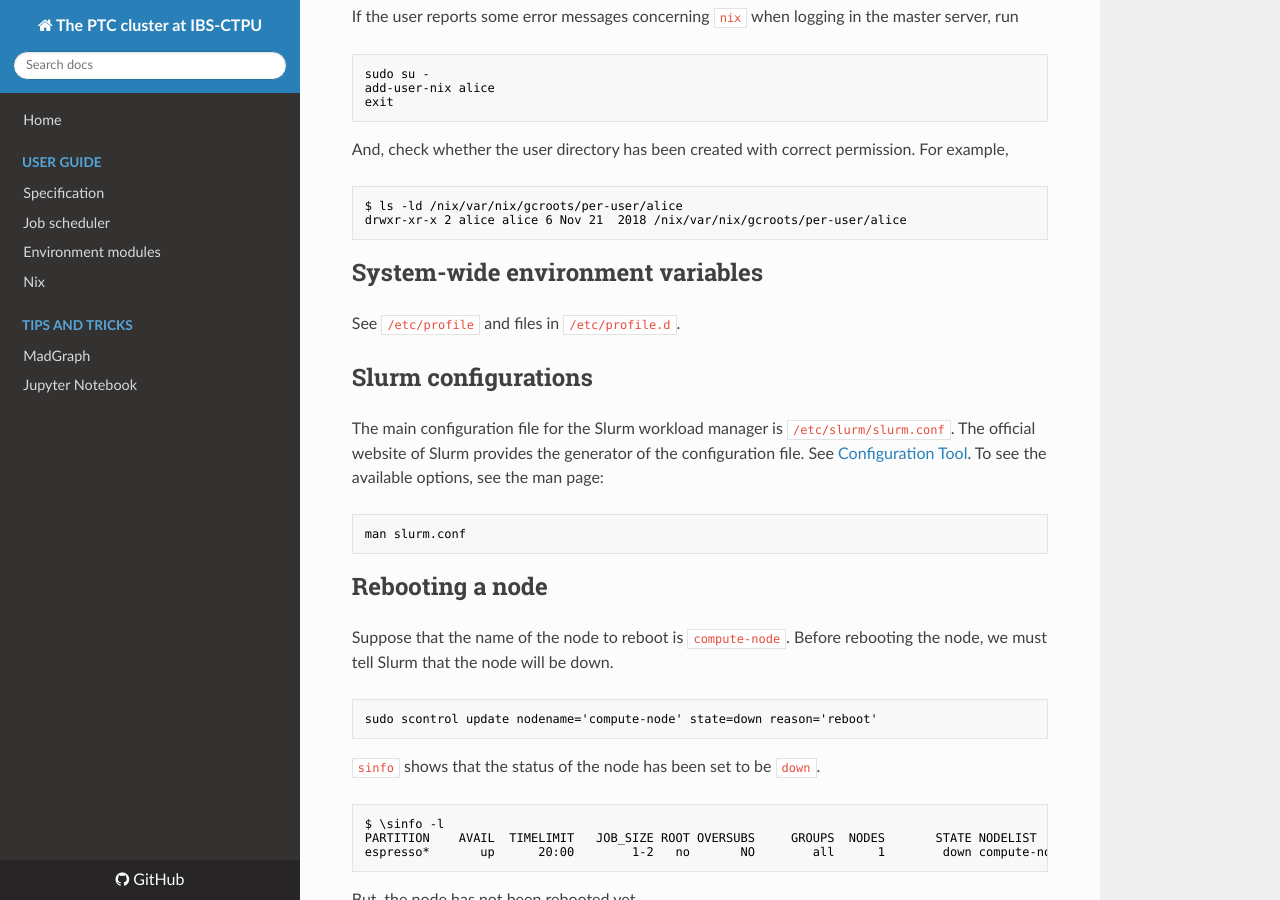
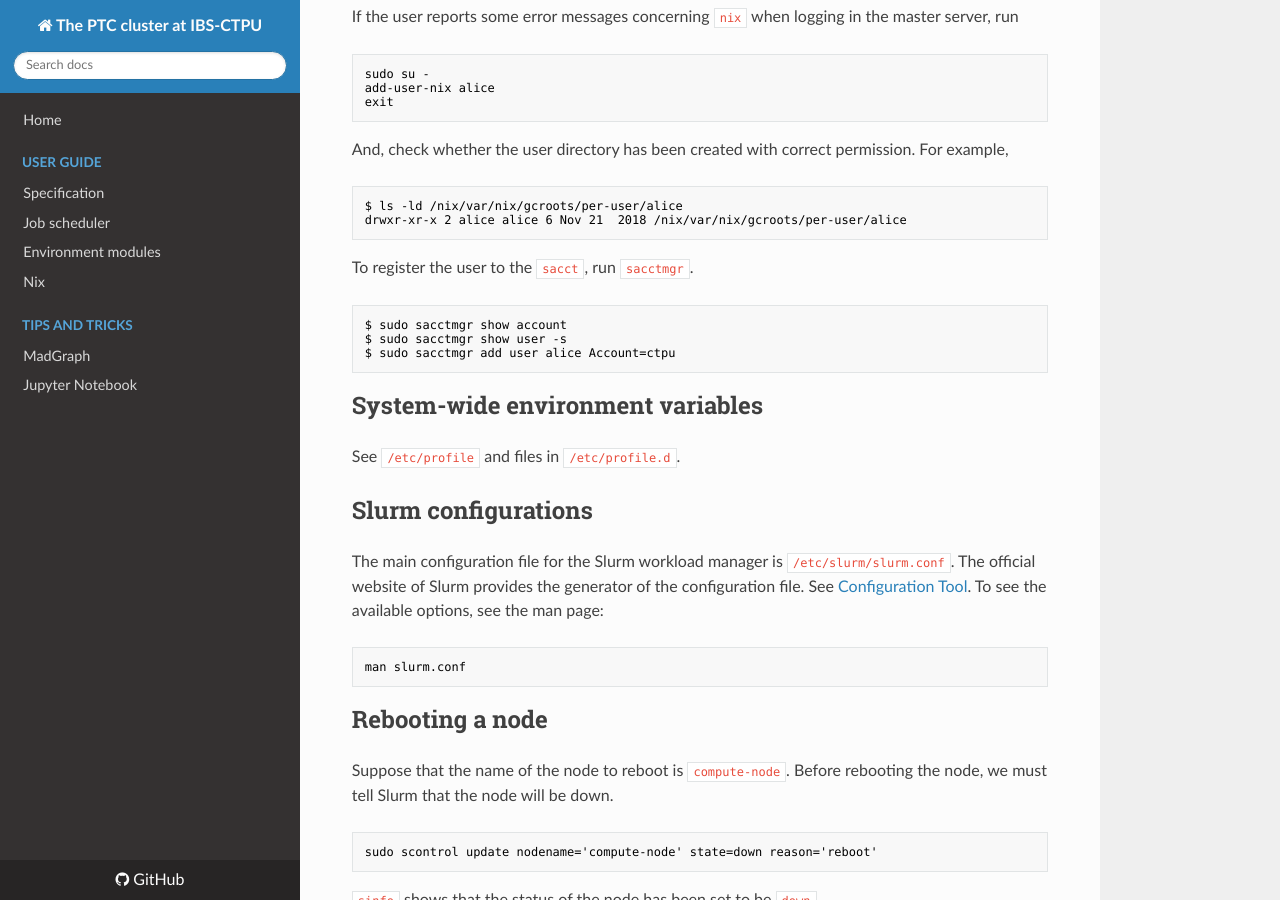
Before and after one commit to cbpark/ptc-cluster, an MkDocs documentation site: the page built from docs/admin/admin-guide.md, in a window 1280 px wide and 900 px high, scrolled down 952 px. Built offline with MkDocs 1.6.1, drawn with Linux system fonts in a browser that asks for light colours; nearby versions of some CDN libraries; old or Windows-style settings are respelled for this version of MkDocs.

Commit message:
Update admin-guide.md

````diff
--- a/docs/admin/admin-guide.md
+++ b/docs/admin/admin-guide.md
@@ -56,6 +56,14 @@ And, check whether the user directory has been created with correct permission.
 ``` no-highlight
 $ ls -ld /nix/var/nix/gcroots/per-user/alice
 drwxr-xr-x 2 alice alice 6 Nov 21  2018 /nix/var/nix/gcroots/per-user/alice
+```
+
+To register the user to the `sacct`, run `sacctmgr`.
+
+``` no-highlight
+$ sudo sacctmgr show account
+$ sudo sacctmgr show user -s
+$ sudo sacctmgr add user alice Account=ctpu
 ```
 
 ## System-wide environment variables
````
